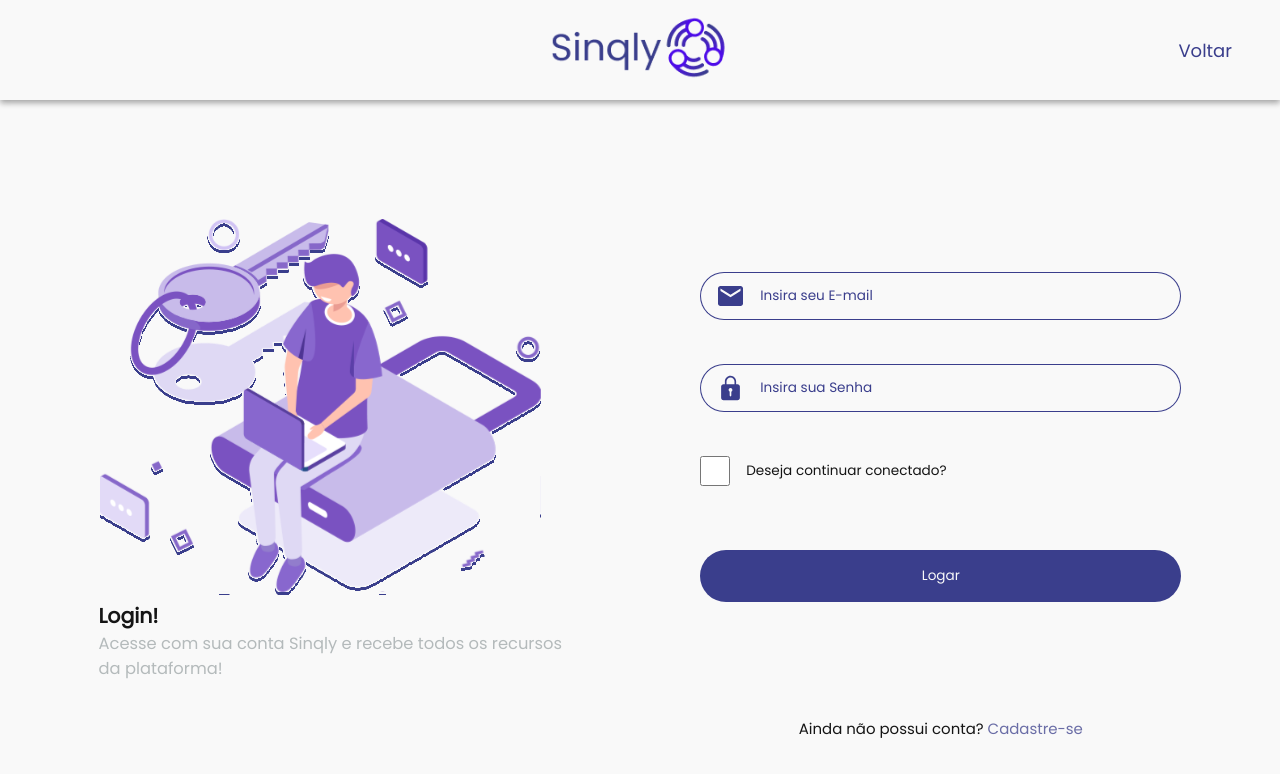
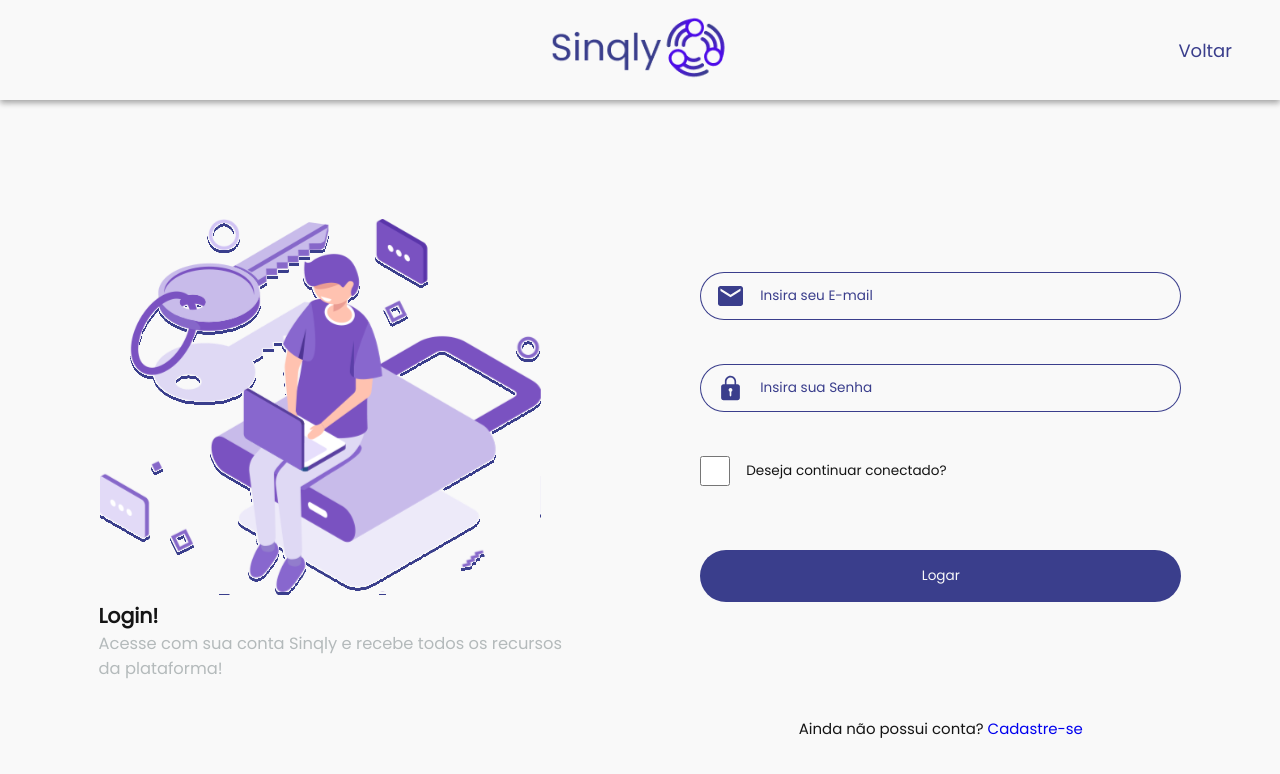
Before and after one commit to Sinqly/Website, a Next.js app: page /login in a window 1280 px wide. Shown: the top 774 px of the page. Built offline with nearby package versions, Linux system fonts and the light colour scheme.

Commit message:
feat: Updating Register Link in Login Page

```diff
--- a/src/pages/login.tsx
+++ b/src/pages/login.tsx
@@ -12,6 +12,7 @@ import {
 
 import Header from '../components/Header'
 import LoginForm from '../components/LoginForm'
+import Link from 'next/link'
 
 interface loginProps {}
 
@@ -36,7 +37,7 @@ const Login: React.FC<loginProps> = () => {
         <SectionRight className={'section-right'}>
           <LoginForm />
           <NoAccount>
-            Ainda não possui conta? <span>Cadastre-se</span>
+            Ainda não possui conta? <Link href={"/register"}>Cadastre-se</Link>
           </NoAccount>
         </SectionRight>
       </Main>
```
